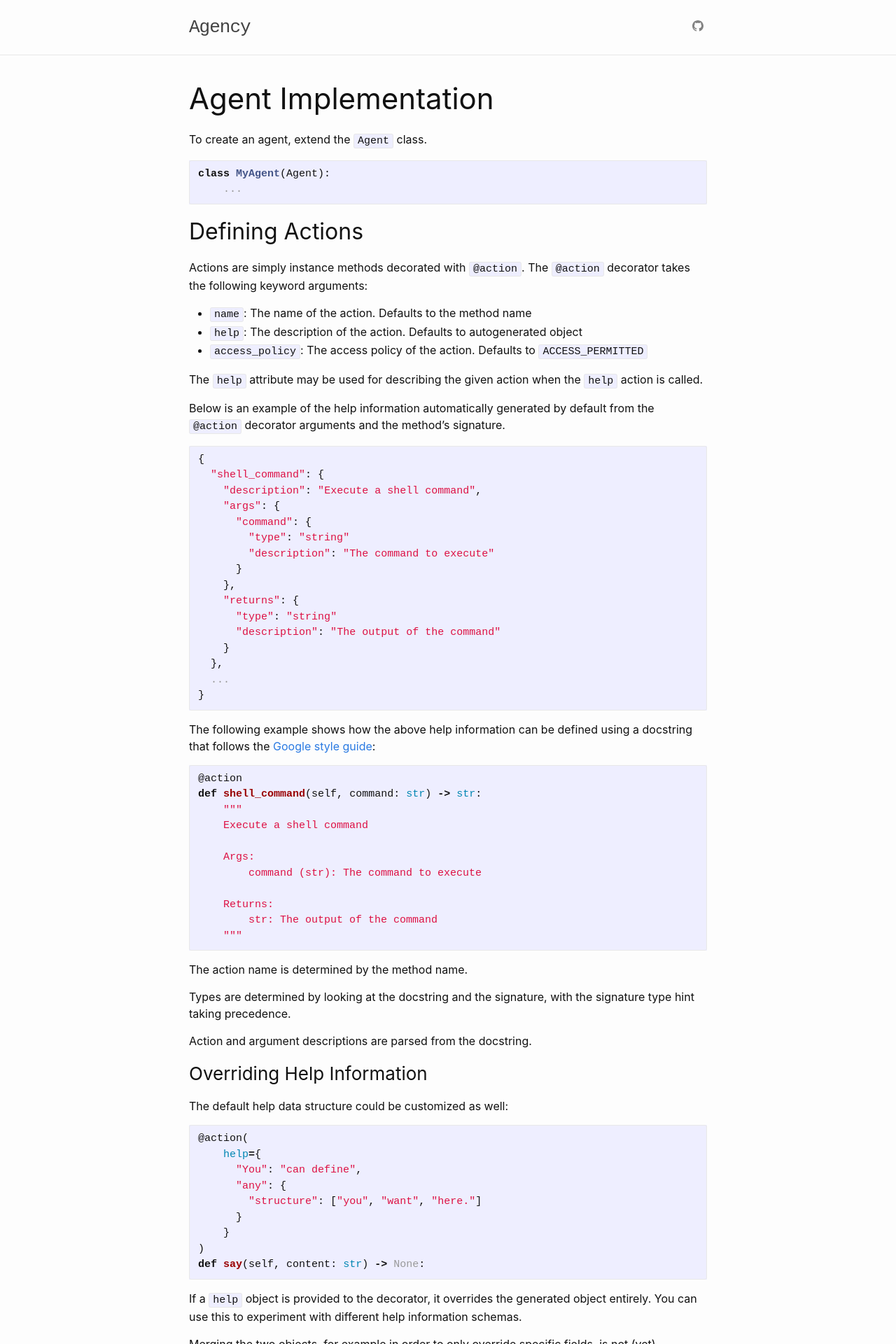
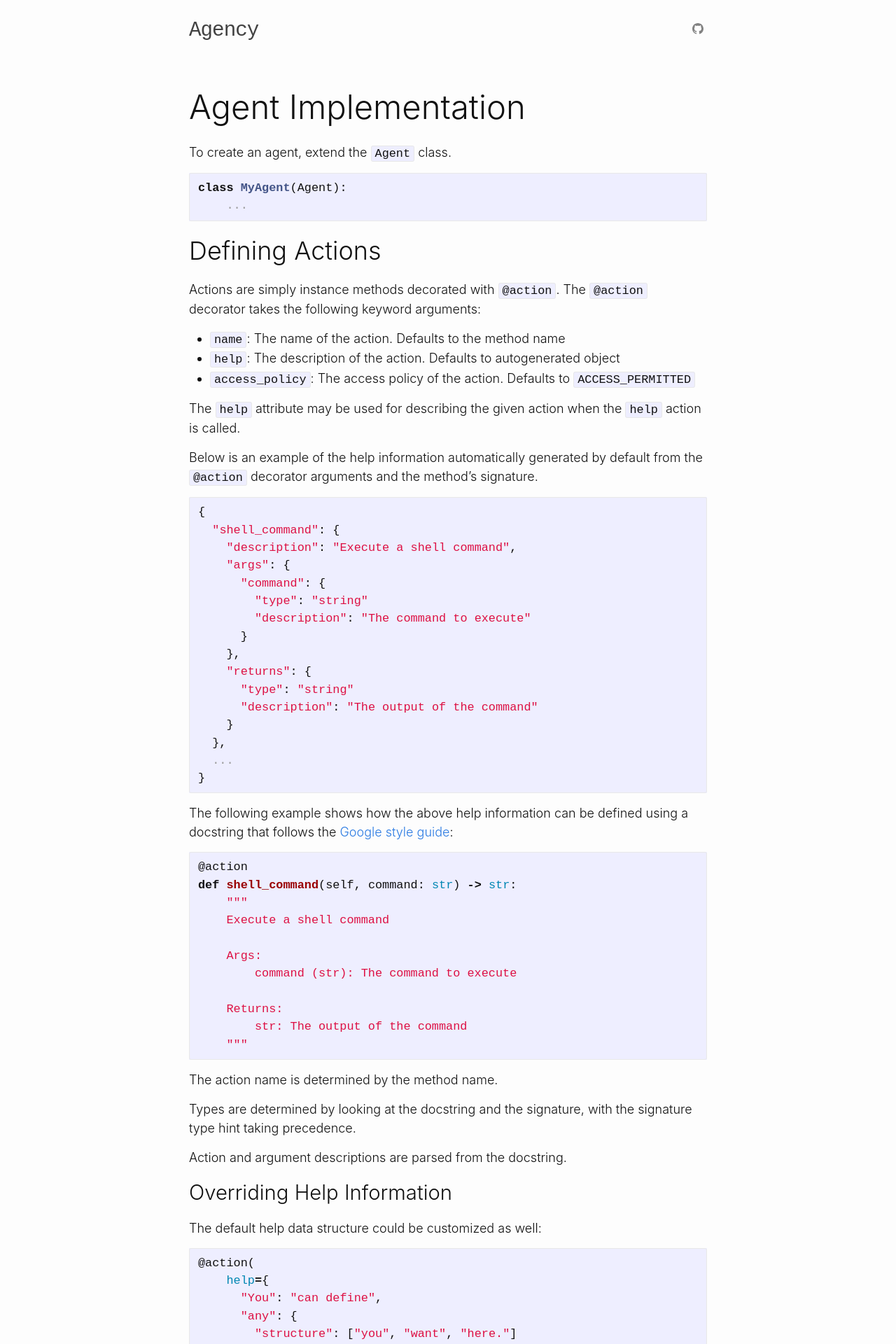
Before and after one commit to Thiagoopro/AI-Agent-Framework, a Jekyll site: the page built from docs/articles/agent_implementation.md, in a window 1280 px wide. Shown: the top 1920 px of the page at 70% size. Built offline with Jekyll 4.4.1, drawn with Linux system fonts in a browser that asks for light colours; our own code applies the rules of GitHub Pages for plain Markdown files.

Commit message:
docs (#125)

```diff
--- a/docs/_sass/minima.scss
+++ b/docs/_sass/minima.scss
@@ -3,8 +3,8 @@
 // Define defaults for each variable.
 
 $base-font-family: -apple-system, BlinkMacSystemFont, "Segoe UI", Roboto, Helvetica, Arial, sans-serif, "Apple Color Emoji", "Segoe UI Emoji", "Segoe UI Symbol" !default;
-$base-font-size:   16px !default;
-$base-font-weight: 400 !default;
+$base-font-size:   18px !default;
+$base-font-weight: 300 !default;
 $small-font-size:  $base-font-size * 0.875 !default;
 $base-line-height: 1.5 !default;
 
--- a/docs/_sass/minima/_layout.scss
+++ b/docs/_sass/minima/_layout.scss
@@ -2,7 +2,6 @@
  * Site header
  */
 .site-header {
-  border-bottom: 1px solid $grey-color-light;
   min-height: $spacing-unit * 1.865;
 
   // Positioning context for the mobile navigation icon
```
Also changed, not shown: docs/index.md (+1 -1 lines).
